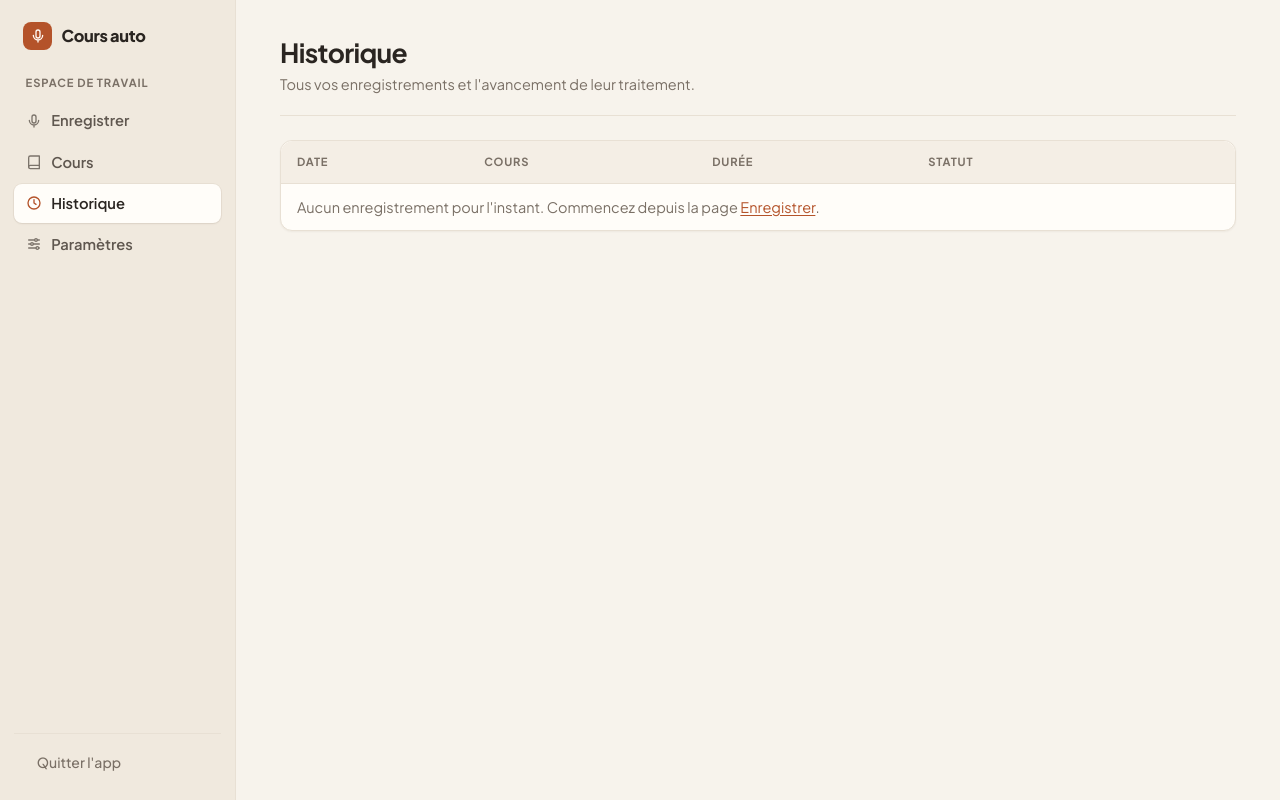
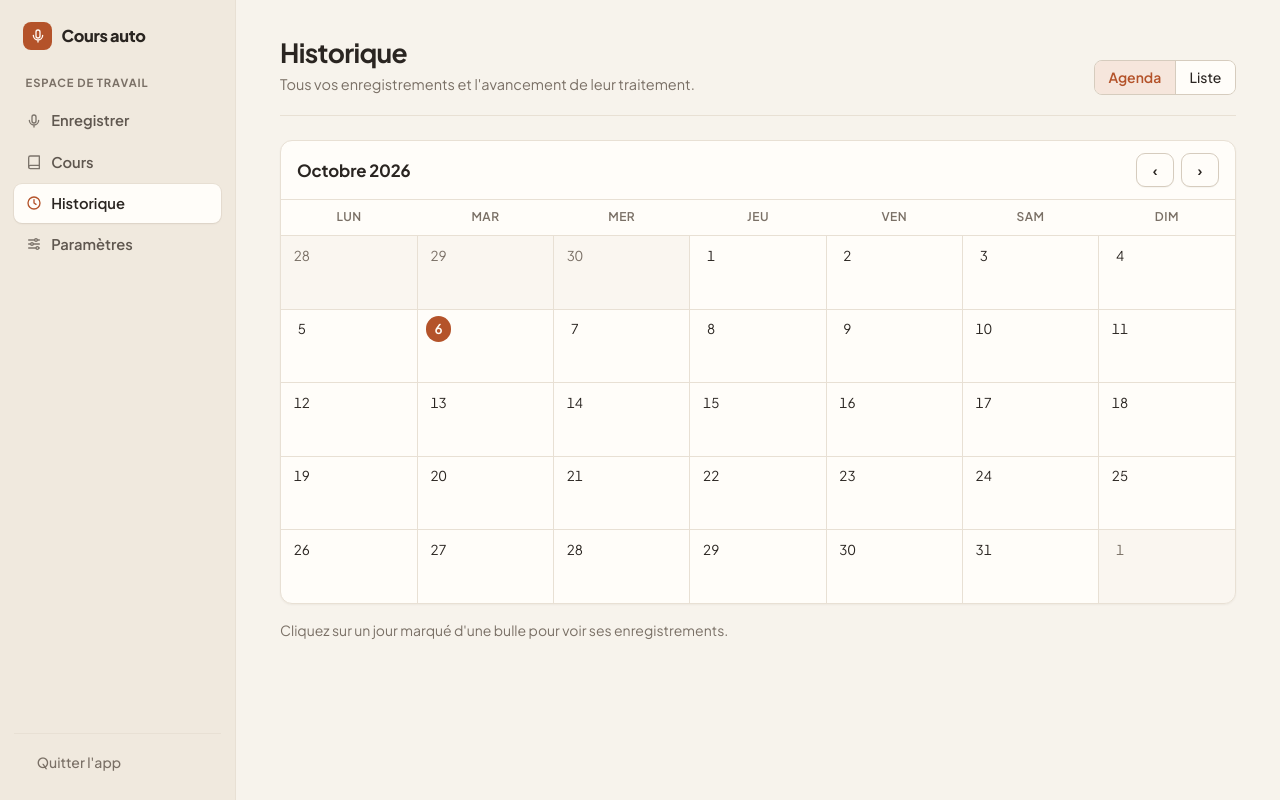
Before and after one commit to louisclzzzzzzz/cours-auto, a FastAPI app: page /enregistrements in a window 1280 px wide. Run offline with FastAPI, Linux system fonts and the light colour scheme; data that the repository does not hold is empty.

Commit message:
Historique : vue agenda par défaut
- Le mois en grille (lundi → dimanche) : une bulle par jour indique le
  nombre d'enregistrements ; les jours des mois voisins restent visibles.
- Un clic sur un jour affiche ses enregistrements sous l'agenda (mêmes
  actions que la liste), sans recharger la page ; l'adresse suit le mois et
  le jour choisis. Navigation ‹ › entre les mois et « Aujourd'hui ».
- L'agenda est la vue par défaut ; la liste complète reste disponible
  (?vue=liste). Après une action, retour dans la vue d'origine.

Co-Authored-By: Claude Opus 5.5 <noreply@anthropic.com>

```diff
--- a/app/routes/recordings.py
+++ b/app/routes/recordings.py
@@ -1,16 +1,19 @@
-"""Historique : liste, détail (avancement, relances, supports de cours), écoute, transcription, suppression."""
+"""Historique : agenda (par défaut) ou liste, détail (avancement, relances, supports de cours), écoute, transcription, suppression."""
 
 from __future__ import annotations
+
+import calendar
+from datetime import date, timedelta
 
 from fastapi import APIRouter, File, Form, HTTPException, Request, UploadFile
 from fastapi.concurrency import run_in_threadpool
 from fastapi.responses import FileResponse, HTMLResponse, PlainTextResponse
 
-from .. import config, db, recorder, subjects, supports
+from .. import calendar_ics, config, db, recorder, subjects, supports
 from ..markdown_utils import replace_title
 from ..pipeline import BUSY_STATUSES, STEP_LABELS, pipeline
 from ..publish import drive
-from ..textutils import fmt_duration, parse_date
+from ..textutils import MOIS, fmt_duration, parse_date
 from ..web import redirect, render
 
 router = APIRouter()
@@ -44,11 +47,47 @@ def _files(rid: int) -> dict:
     }
 
 
-def _list_context() -> dict:
-    recs = db.list_recordings()
+def _list_context(day: str | None = None) -> dict:
+    """Séances (toutes, ou celles d'un jour de l'agenda) et rechargement de la liste pendant un traitement."""
+    recs = db.list_recordings(day=day)
     polling = any(r["status"] in BUSY_STATUSES or r["status"] == "recording" or pipeline.is_active(r["id"])
                   or r.get("auto_retry_at") for r in recs)
-    return {"recs": recs, "polling": polling}
+    if day is None:
+        return {"recs": recs, "polling": polling, "rows_url": "/fragments/recordings", "back": "/enregistrements?vue=liste"}
+    return {"recs": recs, "polling": polling, "rows_url": f"/fragments/recordings?jour={day}",
+            "back": f"/enregistrements?mois={day[:7]}&jour={day}"}
+
+
+def _month(value: str) -> date | None:
+    """« 2026-10 » → 1er octobre 2026."""
+    try:
+        year, month = (int(x) for x in value.split("-"))
+        return date(year, month, 1)
+    except ValueError:
+        return None
+
+
+def agenda_context(month: str = "", day: str = "") -> dict:
+    """Vue agenda : le mois en semaines (lundi → dimanche), le nombre de séances par jour et celles du jour choisi
+    (par défaut aujourd'hui, s'il y en a)."""
+    today = calendar_ics.now_local().date()
+    selected = parse_date(day)
+    first = _month(month) or (selected or today).replace(day=1)
+    weeks = calendar.Calendar().monthdatescalendar(first.year, first.month)
+    counts = db.recordings_per_day(weeks[0][0].isoformat(), weeks[-1][-1].isoformat())
+    if selected is None and first == today.replace(day=1) and counts.get(today.isoformat()):
+        selected = today
+    return {
+        "month_label": f"{MOIS[first.month - 1]} {first.year}",
+        "month": first,
+        "prev_month": (first - timedelta(days=1)).replace(day=1),
+        "next_month": (first + timedelta(days=31)).replace(day=1),
+        "weeks": weeks,
+        "counts": counts,
+        "today": today,
+        "selected": selected,
+        **(_list_context(selected.isoformat()) if selected else {"recs": [], "polling": False}),
+    }
 
 
 def progress_steps(rec: dict, files: dict) -> list[dict]:
@@ -114,27 +153,37 @@ def _ready_to_process() -> list[dict]:
 
 
 @router.get("/enregistrements", response_class=HTMLResponse)
-def list_page(request: Request):
-    return render(request, "recordings.html", **_list_context(), n_ready=len(_ready_to_process()))
+def list_page(request: Request, vue: str = "", mois: str = "", jour: str = ""):
+    agenda = vue != "liste"  # l'agenda est la vue par défaut
+    return render(request, "recordings.html", **(agenda_context(mois, jour) if agenda else _list_context()),
+                  view="agenda" if agenda else "liste", n_ready=len(_ready_to_process()))
 
 
 @router.post("/enregistrements/tout-traiter")
-def process_all():
+def process_all(back: str = Form("")):
     """« Tout traiter » : lance le traitement de chaque séance prête ; la file les traite une à la fois."""
+    target = back if back.startswith("/") else "/enregistrements"
     ready = _ready_to_process()
     if not ready:
-        return redirect("/enregistrements", "Aucune séance prête à traiter.")
+        return redirect(target, "Aucune séance prête à traiter.")
     for rec in ready:
         db.update_recording(rec["id"], auto_retry_at=None, auto_retry_count=0)
         pipeline.submit("recording", rec["id"], "transcribe")
     n = len(ready)
-    return redirect("/enregistrements", f"Traitement lancé pour {n} séance{'s' if n > 1 else ''} : transcription puis "
+    return redirect(target, f"Traitement lancé pour {n} séance{'s' if n > 1 else ''} : transcription puis "
                                         "dépôt dans Drive, une à la fois.")
 
 
 @router.get("/fragments/recordings", response_class=HTMLResponse)
-def list_fragment(request: Request):
-    return render(request, "partials/recordings_rows.html", **_list_context())
+def list_fragment(request: Request, jour: str = ""):
+    day = parse_date(jour)
+    return render(request, "partials/recordings_rows.html", **_list_context(day.isoformat() if day else None))
+
+
+@router.get("/fragments/agenda", response_class=HTMLResponse)
+def agenda_fragment(request: Request, mois: str = "", jour: str = ""):
+    """Changement de mois ou de jour dans l'agenda, sans recharger la page."""
+    return render(request, "partials/agenda.html", **agenda_context(mois, jour))
 
 
 @router.get("/enregistrements/{rid}", response_class=HTMLResponse)
--- a/app/static/app.css
+++ b/app/static/app.css
@@ -444,10 +444,43 @@ label.btn:focus-within { outline: 2px solid var(--primary); outline-offset: 2px;
 .session-list .title { display: block; font-weight: 600; line-height: 1.35; }
 .preview-toolbar { display: flex; gap: 0.5rem; align-items: center; flex-wrap: wrap; justify-content: flex-end; margin-bottom: 0.5rem; }
 .segmented { display: inline-flex; margin-right: auto; border: 1px solid var(--input-border); border-radius: var(--radius-sm); overflow: hidden; }
-.segmented button { min-height: 2.1rem; border: 0; border-radius: 0; font-size: 0.875rem; }
-.segmented button + button { border-left: 1px solid var(--input-border); }
-.segmented button[aria-pressed=true] { background: var(--primary-soft); color: var(--primary); font-weight: 600; }
-.segmented button:focus-visible { outline-offset: -3px; }
+.segmented button, .segmented a { min-height: 2.1rem; border: 0; border-radius: 0; font-size: 0.875rem; }
+.segmented a { display: inline-flex; align-items: center; padding: 0.35rem 0.85rem; color: var(--text); background: var(--surface);
+  font-weight: 500; text-decoration: none; }
+.segmented a:hover { background: var(--surface-2); }
+.segmented button + button, .segmented a + a { border-left: 1px solid var(--input-border); }
+.segmented button[aria-pressed=true], .segmented a[aria-current] { background: var(--primary-soft); color: var(--primary); font-weight: 600; }
+.segmented button:focus-visible, .segmented a:focus-visible { outline-offset: -3px; }
+.page-head .segmented { margin-right: 0; }
+
+/* --- Historique : vue agenda (une bulle = nombre de séances du jour) --- */
+.agenda-card { margin-bottom: 1rem; overflow: hidden; }
+.agenda-head { display: flex; align-items: center; gap: 0.4rem; padding: 0.75rem 1rem; border-bottom: 1px solid var(--border); }
+.agenda-head h2 { margin: 0 auto 0 0; font-size: 1.05rem; }
+table.agenda { width: 100%; border-collapse: collapse; table-layout: fixed; }
+table.agenda th { padding: 0.5rem 0.25rem; font-size: 0.75rem; font-weight: 600; color: var(--muted); text-transform: uppercase;
+  letter-spacing: 0.04em; text-align: center; }
+table.agenda td { height: 4.6rem; padding: 0; border-top: 1px solid var(--border); border-left: 1px solid var(--border); vertical-align: top; }
+table.agenda td:first-child { border-left: 0; }
+table.agenda td.other { background: color-mix(in srgb, var(--surface-2) 45%, transparent); }
+table.agenda td.other .num { color: var(--muted); }
+table.agenda .day { display: flex; flex-direction: column; align-items: flex-start; gap: 0.35rem; height: 100%;
+  padding: 0.4rem 0.5rem; color: var(--text); text-decoration: none; }
+table.agenda a.day:hover { background: var(--surface-2); }
+table.agenda a.day:focus-visible { outline-offset: -3px; }
+table.agenda td.selected a.day { background: var(--primary-soft); box-shadow: inset 0 0 0 2px var(--primary); }
+table.agenda .num { display: inline-grid; place-items: center; min-width: 1.6rem; height: 1.6rem; border-radius: 999px;
+  font-size: 0.85rem; font-variant-numeric: tabular-nums; }
+table.agenda td.today .num { background: var(--primary); color: var(--on-primary); font-weight: 600; }
+table.agenda .bubble { display: inline-grid; place-items: center; min-width: 1.45rem; height: 1.45rem; padding: 0 0.4rem;
+  border-radius: 999px; background: var(--primary-soft); color: var(--primary); font-size: 0.78rem; font-weight: 700;
+  border: 1px solid color-mix(in srgb, var(--primary) 35%, transparent); }
+table.agenda td.selected .bubble { background: var(--surface); border-color: var(--primary); }
+.day-title { margin: 0; padding: 0.85rem 1rem; font-size: 1rem; border-bottom: 1px solid var(--border); }
+@media (max-width: 640px) {
+  table.agenda td { height: 3.4rem; }
+  table.agenda .day { padding: 0.25rem; align-items: center; gap: 0.15rem; }
+}
 .map-form { display: flex; gap: 0.5rem 0.75rem; align-items: center; flex-wrap: wrap; width: 100%; }
 .map-form select, .map-form input[type=text] { flex: 1 1 11rem; min-width: 0; }
 
--- /dev/null
+++ b/app/templates/partials/agenda.html
@@ -0,0 +1,53 @@
+{# Historique, vue agenda : une bulle par jour indique le nombre de séances ; un clic affiche celles du jour.
+   Changement de mois ou de jour sans recharger la page (le lien reste valable sans JavaScript). #}
+{% macro agenda_link(cls, month, day=None, label='', title='') -%}
+{%- set query = 'mois=' ~ month.strftime('%Y-%m') ~ ('&jour=' ~ day.isoformat() if day else '') -%}
+<a class="{{ cls }}" href="/enregistrements?{{ query }}" hx-get="/fragments/agenda?{{ query }}" hx-target="#agenda"
+   hx-swap="outerHTML" hx-push-url="/enregistrements?{{ query }}" {% if title %}title="{{ title }}" aria-label="{{ title }}"{% endif %}
+   {%- if day and day == selected %} aria-current="date"{% endif %}>{{ caller() if caller else label }}</a>
+{%- endmacro %}
+<div id="agenda">
+  <section class="card flush agenda-card" aria-labelledby="agenda-title">
+    <div class="agenda-head">
+      <h2 id="agenda-title">{{ month_label|capitalize }}</h2>
+      {{ agenda_link('btn small icon', prev_month, label='‹', title='Mois précédent') }}
+      {% if month != today.replace(day=1) %}{{ agenda_link('btn small', today.replace(day=1), label="Aujourd'hui") }}{% endif %}
+      {{ agenda_link('btn small icon', next_month, label='›', title='Mois suivant') }}
+    </div>
+    <table class="agenda">
+      <caption class="visually-hidden">Séances enregistrées en {{ month_label }} : nombre par jour</caption>
+      <thead>
+        <tr>{% for d in ['Lun', 'Mar', 'Mer', 'Jeu', 'Ven', 'Sam', 'Dim'] %}<th scope="col">{{ d }}</th>{% endfor %}</tr>
+      </thead>
+      <tbody>
+        {% for week in weeks %}
+        <tr>
+          {% for d in week %}
+          {%- set n = counts.get(d.isoformat(), 0) %}
+          <td class="{{ 'other' if d.month != month.month }}{{ ' today' if d == today }}{{ ' selected' if d == selected }}">
+            {% if n %}
+              {% call agenda_link('day', d.replace(day=1), d,
+                                  title=(d|fr_date) ~ ' : ' ~ n ~ ' enregistrement' ~ ('s' if n > 1 else '')) %}
+                <span class="num">{{ d.day }}</span><span class="bubble">{{ n }}</span>
+              {% endcall %}
+            {% else %}
+              <span class="day"><span class="num">{{ d.day }}</span></span>
+            {% endif %}
+          </td>
+          {% endfor %}
+        </tr>
+        {% endfor %}
+      </tbody>
+    </table>
+  </section>
+
+  {% if selected %}
+  <section class="card flush table-wrap" aria-labelledby="day-title">
+    <h2 id="day-title" class="day-title">{{ (selected|fr_date)|capitalize }}
+      <span class="muted small">· {{ recs|length }} enregistrement{{ 's' if recs|length > 1 }}</span></h2>
+    {% with caption = 'Enregistrements du ' ~ (selected|fr_date) %}{% include "partials/recordings_table.html" %}{% endwith %}
+  </section>
+  {% else %}
+  <p class="muted small">Cliquez sur un jour marqué d'une bulle pour voir ses enregistrements.</p>
+  {% endif %}
+</div>
--- a/app/templates/partials/recordings_rows.html
+++ b/app/templates/partials/recordings_rows.html
@@ -1,6 +1,7 @@
 {% from "macros.html" import status_badge, session_name, launch_button, delete_form %}
-{# Se recharge toutes les 5 s tant qu'un enregistrement est en cours de traitement. #}
-<tbody id="rec-rows" {% if polling %}hx-get="/fragments/recordings" hx-trigger="every 5s" hx-swap="outerHTML"{% endif %}>
+{# Se recharge toutes les 5 s tant qu'un enregistrement est en cours de traitement. `rows_url` : toutes les séances
+   ou celles d'un jour de l'agenda ; `back` : page où revenir après une action. #}
+<tbody id="rec-rows" {% if polling %}hx-get="{{ rows_url }}" hx-trigger="every 5s" hx-swap="outerHTML"{% endif %}>
 {% for r in recs %}
 <tr data-href="/enregistrements/{{ r.id }}">
   <td class="nowrap">{{ r.session_date|fr_short_date }}<div class="small muted">{{ r.started_at[11:16] }}</div></td>
@@ -11,9 +12,9 @@
   <td class="nowrap">{{ (r.duration_seconds or r.elapsed_seconds)|duration }}</td>
   <td>{{ status_badge(r) }}
     {% if pipeline.current and pipeline.current.get('recording_id') == r.id %}<div class="small muted">{{ pipeline.describe() }}</div>{% endif %}
-    {% if r.status == 'uploaded' %}<div class="launch">{{ launch_button(r, "/enregistrements") }}</div>{% endif %}
+    {% if r.status == 'uploaded' %}<div class="launch">{{ launch_button(r, back) }}</div>{% endif %}
   </td>
-  <td class="row-actions">{{ delete_form(r, "/enregistrements", trash=true) }}</td>
+  <td class="row-actions">{{ delete_form(r, back, trash=true) }}</td>
 </tr>
 {% else %}
 <tr><td colspan="5" class="muted">Aucun enregistrement pour l'instant. Commencez depuis la page <a href="/">Enregistrer</a>.</td></tr>
--- a/app/templates/recordings.html
+++ b/app/templates/recordings.html
@@ -6,24 +6,27 @@
     <h1>Historique</h1>
     <p class="muted">Tous vos enregistrements et l'avancement de leur traitement.</p>
   </div>
-  {% if n_ready %}
-  {%- set question = ('Lancer le traitement des %d séances prêtes ?\n\nElles seront transcrites puis déposées dans Drive, '
-      ~ 'une à la fois.') % n_ready if n_ready > 1
-      else 'Lancer le traitement de la séance prête ?\n\nElle sera transcrite puis déposée dans Drive.' %}
   <div class="actions">
+    <nav class="segmented" aria-label="Affichage de l'historique">
+      <a href="/enregistrements" {% if view == 'agenda' %}aria-current="page"{% endif %}>Agenda</a>
+      <a href="/enregistrements?vue=liste" {% if view == 'liste' %}aria-current="page"{% endif %}>Liste</a>
+    </nav>
+    {% if n_ready %}
+    {%- set question = ('Lancer le traitement des %d séances prêtes ?\n\nElles seront transcrites puis déposées dans Drive, '
+        ~ 'une à la fois.') % n_ready if n_ready > 1
+        else 'Lancer le traitement de la séance prête ?\n\nElle sera transcrite puis déposée dans Drive.' %}
     <form method="post" action="/enregistrements/tout-traiter" class="inline-form" onsubmit='return confirm({{ question|tojson }})'>
+      <input type="hidden" name="back" value="{{ back|default('/enregistrements') }}">
       <button class="primary"><span aria-hidden="true">▶</span> Tout traiter ({{ n_ready }})</button>
     </form>
+    {% endif %}
   </div>
-  {% endif %}
 </div>
+{% if view == 'agenda' %}
+{% include "partials/agenda.html" %}
+{% else %}
 <div class="card flush table-wrap">
-  <table class="list">
-    <caption class="visually-hidden">Enregistrements, du plus récent au plus ancien</caption>
-    <thead>
-      <tr><th scope="col">Date</th><th scope="col">Cours</th><th scope="col">Durée</th><th scope="col">Statut</th><th scope="col"><span class="visually-hidden">Supprimer</span></th></tr>
-    </thead>
-    {% include "partials/recordings_rows.html" %}
-  </table>
+  {% with caption = 'Enregistrements, du plus récent au plus ancien' %}{% include "partials/recordings_table.html" %}{% endwith %}
 </div>
+{% endif %}
 {% endblock %}
```
Also changed, not shown: app/db.py (+15 -2 lines), app/templates/partials/recordings_table.html (added, +8 -0 lines), tests/test_auto_retry.py (+1 -1 lines), tests/test_recorder.py (+1 -1 lines), tests/test_ui.py (+44 -11 lines).
